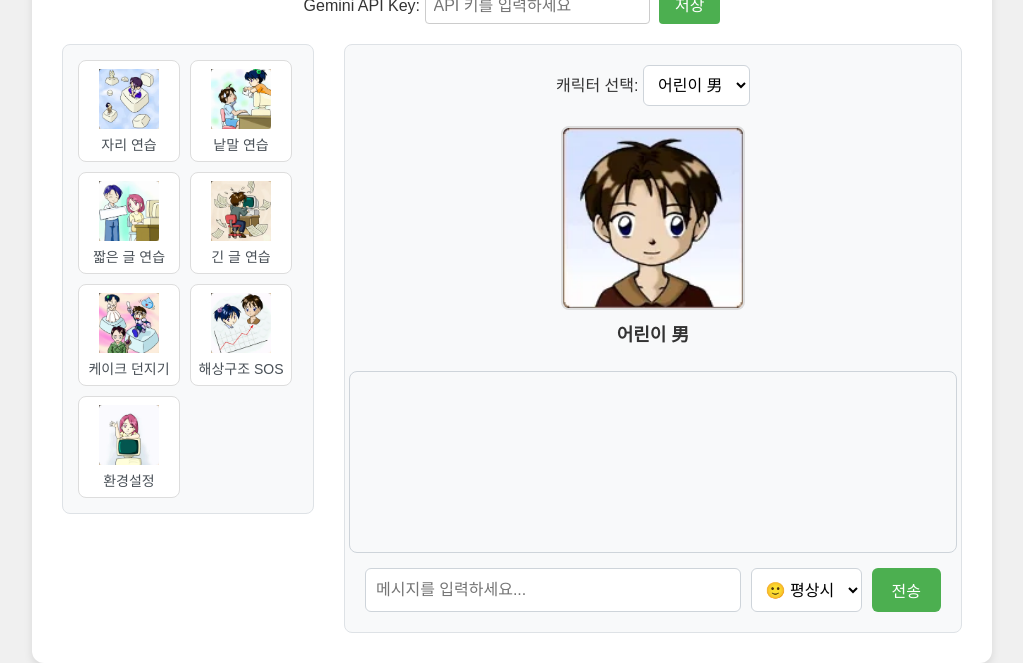
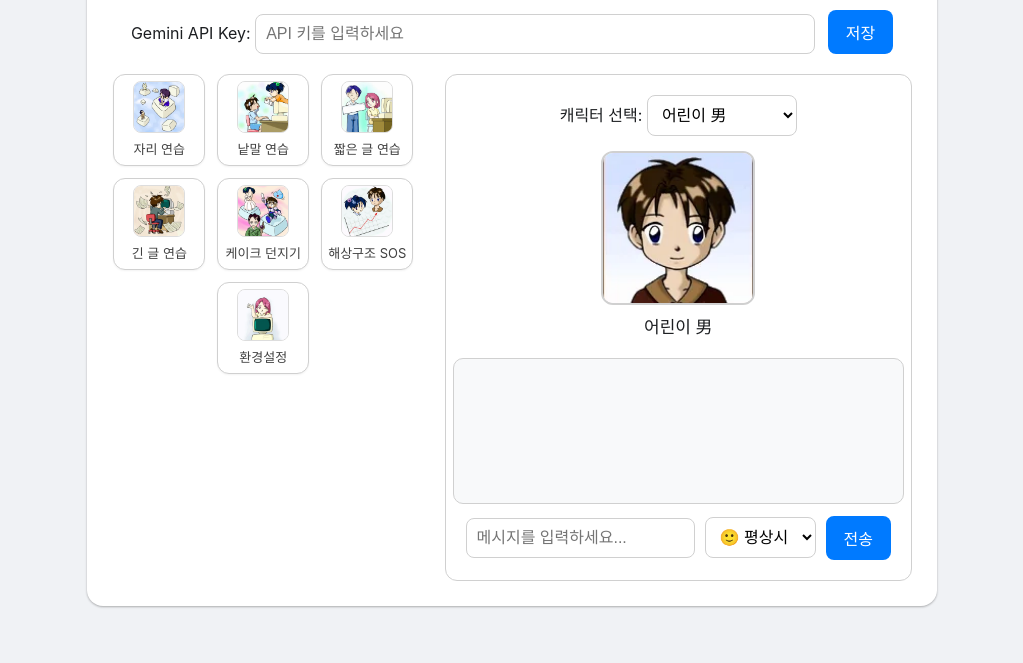
Before and after one commit to hwkims/hancom, a plain HTML site: page index.html in a window 1280 px wide. Shown: the part 143-806 px from the top of the page, without its empty margins (128-1151 px from the left). Drawn offline with Linux system fonts and the light colour scheme.

Commit message:
Update index.html

```diff
--- a/index.html
+++ b/index.html
@@ -5,105 +5,130 @@
     <meta name="viewport" content="width=device-width, initial-scale=1.0">
     <title>한컴타자연습 캐릭터 챗</title>
     <style>
-        /* CSS 스타일 (이전과 동일) */
+        /* CSS 스타일 (Apple 디자인, 반응형, 모바일 최적화) */
         body {
-            font-family: 'Nanum Gothic', sans-serif;
-            background-color: #f0f0f0;
+            font-family: -apple-system, BlinkMacSystemFont, 'Segoe UI', Roboto, Helvetica, Arial, sans-serif, 'Apple Color Emoji', 'Segoe UI Emoji', 'Segoe UI Symbol'; /* Apple 시스템 폰트 */
+            background-color: #f0f2f5;  /* 밝은 회색 배경 */
             display: flex;
             justify-content: center;
             align-items: center;
             min-height: 100vh;
             margin: 0;
-            color: #333;
+            color: #1c1e21; /* 어두운 회색 텍스트 */
         }
 
         .container {
             background-color: white;
-            padding: 30px;
-            border-radius: 12px;
-            box-shadow: 0 4px 8px rgba(0, 0, 0, 0.1);
-            width: 90%;
-            max-width: 900px;
+            padding: 25px; /* 패딩 조정 */
+            border-radius: 16px; /* 더 둥근 모서리 */
+            box-shadow: 0 1px 3px rgba(0, 0, 0, 0.1), 0 1px 2px rgba(0, 0, 0, 0.2); /* Apple 스타일 그림자 */
+            width: 95%;  /* 모바일 고려 */
+            max-width: 800px;
             display: flex;
             flex-direction: column;
         }
 
         h1 {
             text-align: center;
-            margin-bottom: 30px;
-            color: #4CAF50;
+            margin-bottom: 25px;
+            color: #007aff;  /* Apple 파란색 */
+            font-size: 24px; /* 제목 크기 */
+            font-weight: 600; /* 제목 굵기 */
         }
 
         .content-wrapper {
             display: flex;
-            justify-content: space-between;
+            flex-direction: column; /* 모바일에서는 세로로 */
+            align-items: stretch; /* 컨텐츠 늘이기 */
+        }
+
+        @media (min-width: 768px) { /* 태블릿/데스크탑 */
+            .content-wrapper {
+                flex-direction: row; /* 가로로 */
                 align-items: flex-start;
+            }
+            .menu {
+                margin-right: 30px; /* 메뉴 간격 */
+            }
         }
 
         .api-key-input {
             margin-bottom: 20px;
             text-align: center;
         }
+
         #api-key {
-          padding: 8px;
-          border-radius: 4px;
-          border: 1px solid #ccc;
+            padding: 10px;
+            border-radius: 8px;
+            border: 1px solid #d0d0d0;
             font-size: 16px;
-          margin-right: 5px;
+            margin-right: 8px;
+            width: 70%; /* 너비 조정 */
+            box-sizing: border-box; /* padding 포함 너비 */
         }
+
         #save-api-key {
-          padding: 8px 16px;
-            border-radius: 4px;
+            padding: 10px 18px;
+            border-radius: 8px;
             border: none;
-            background-color: #4CAF50;
+            background-color: #007aff;
             color: white;
             font-size: 16px;
             cursor: pointer;
+            transition: background-color 0.2s;
+        }
+
+        #save-api-key:hover {
+            background-color: #0066cc; /* 약간 어두운 파란색 */
+        }
+
+        /* 메뉴 스타일 */
+       .menu {
+            display: flex;
+            flex-wrap: wrap;
+            gap: 12px; /* 간격 넓힘 */
+            background-color: transparent; /* 배경 제거 */
+            padding: 0; /* 패딩 제거 */
+            border: none; /* 테두리 제거 */
+            margin-bottom: 20px; /* 메뉴 아래 간격 */
+            width: 100%; /* 너비 */
+            justify-content: center; /* 중앙 정렬 */
         }
 
 
-        /* 메뉴 스타일 */
-        .menu {
-            width: 220px;
-            margin-right: 30px;
-            display: flex;
-            flex-wrap: wrap;
-            gap: 10px;
-            background-color: #f8f9fa;
-            padding: 15px;
-            border-radius: 8px;
-            border: 1px solid #dee2e6;
-        }
-
         .menu-item {
-            width: 100px;
-            height: 100px;
+            width: 90px;
+            height: 90px;
             display: flex;
             flex-direction: column;
             align-items: center;
             justify-content: center;
             text-align: center;
-            border: 1px solid #ddd;
-            border-radius: 8px;
+            border: 1px solid #d0d0d0; /* 더 밝은 테두리 */
+            border-radius: 12px; /* 더 둥근 모서리 */
             cursor: pointer;
-            transition: background-color 0.2s, box-shadow 0.2s;
+            transition: transform 0.1s, box-shadow 0.2s; /* 부드러운 효과 */
             background-color: white;
+            box-shadow: 0 1px 2px rgba(0,0,0,0.05);
         }
 
+
         .menu-item:hover {
-            background-color: #e9ecef;
-            box-shadow: 0 2px 4px rgba(0, 0, 0, 0.1);
+            transform: translateY(-2px); /* 위로 살짝 이동 */
+            box-shadow: 0 2px 6px rgba(0, 0, 0, 0.1); /* 그림자 강화 */
         }
 
         .menu-item img {
-            width: 60px;
-            height: 60px;
-            margin-bottom: 5px;
+            width: 50px;
+            height: 50px;
+            margin-bottom: 6px;
+             border: 1px solid #ddd;  /* 이미지 테두리 */
+            border-radius: 8px;       /* 이미지 둥근 모서리 */
         }
 
         .menu-item .menu-name {
-            font-size: 14px;
-            color: #495057;
+            font-size: 13px; /* 글꼴 크기 */
+            color: #404040;
         }
 
         .chat-container {
@@ -111,66 +136,68 @@
             display: flex;
             flex-direction: column;
             align-items: center;
-            background-color: #f8f9fa;
-            border-radius: 8px;
+            background-color: white;
+            border-radius: 12px;
             padding: 20px;
-            border: 1px solid #dee2e6;
+            border: 1px solid #d0d0d0;
         }
 
         .character-select {
-            margin-bottom: 20px;
+            margin-bottom: 15px; /* 여백 줄임 */
             text-align: center;
         }
 
         #character-dropdown {
             padding: 10px;
-            border-radius: 6px;
-            border: 1px solid #ced4da;
+            border-radius: 8px;
+            border: 1px solid #d0d0d0;
             font-size: 16px;
             background-color: white;
+            width: auto; /* 너비 자동 */
+            min-width: 150px; /* 최소 너비 */
         }
 
         .character-display {
             display: flex;
             flex-direction: column;
             align-items: center;
-            margin-bottom: 25px;
+            margin-bottom: 20px;
         }
 
         #character-image {
-            width: 180px;
-            height: 180px;
-            border: 2px solid #ddd;
-            border-radius: 8px;
-            margin-bottom: 10px;
+            width: 150px;
+            height: 150px;
+            border: 2px solid #d0d0d0;
+            border-radius: 12px; /* 둥글게 */
+            margin-bottom: 8px;
             background-color: white;
+             object-fit: cover;  /* 이미지 비율 유지, 꽉 채우기 */
         }
 
         #character-name {
-            font-size: 18px;
-            font-weight: bold;
+            font-size: 17px;
+            font-weight: 500; /* 약간 굵게 */
         }
-
         .chat-messages {
-            border: 1px solid #ced4da;
-            border-radius: 8px;
-            padding: 15px;
-            margin-bottom: 15px;
+            border: 1px solid #d0d0d0;
+            border-radius: 10px;
+            padding: 12px;
+            margin-bottom: 12px;
             width: 100%;
-            min-height: 150px;
+            min-height: 120px; /* 최소 높이 */
             overflow-y: auto;
             background-color: #f8f9fa;
         }
 
         .chat-message {
-            margin-bottom: 8px;
+            margin-bottom: 7px; /* 간격 */
             padding: 8px 12px;
-            border-radius: 6px;
+            border-radius: 10px; /* 둥글게 */
             word-wrap: break-word;
         }
 
         .user-message {
-            background-color: #e2f0ff;
+            background-color: #e4f0ff; /* 연한 파란색 */
             color: #004085;
             text-align: right;
             margin-left: auto;
@@ -178,7 +205,7 @@
         }
 
         .bot-message {
-            background-color: #d4edda;
+            background-color: #d4edda;  /* 연한 초록색 */
             color: #155724;
             margin-right: auto;
             border: 1px solid #c3e6cb;
@@ -188,39 +215,41 @@
             display: flex;
             gap: 10px;
             width: 100%;
+            align-items: center; /* 세로 중앙 정렬 */
         }
 
         #user-message {
             flex-grow: 1;
             padding: 10px;
-            border-radius: 6px;
-            border: 1px solid #ced4da;
+            border-radius: 8px;
+            border: 1px solid #d0d0d0;
             font-size: 16px;
             background-color: white;
         }
 
         #emotion-dropdown {
              padding: 10px;
-            border-radius: 6px;
-            border: 1px solid #ced4da;
+            border-radius: 8px;
+            border: 1px solid #d0d0d0;
             font-size: 16px;
             background-color: white;
+            width: auto; /* 너비 자동 */
         }
 
         #send-button {
-            padding: 10px 20px;
-            border-radius: 6px;
+            padding: 10px 18px;
+            border-radius: 8px;
             border: none;
-            background-color: #4CAF50;
+            background-color: #007aff;
             color: white;
             font-size: 16px;
             cursor: pointer;
             transition: background-color 0.2s;
+            white-space: nowrap; /* 버튼 텍스트 줄바꿈 방지 */
         }
         #send-button:hover {
-            background-color: #45a049;
+            background-color: #0066cc;
         }
-
 
           /* 연습/게임 화면 스타일 */
         .practice-area, .game-area {
@@ -266,16 +295,16 @@
 
         /* 로딩 메시지 */
         .loading-message {
-            display: none;  /* 초기에는 숨김 */
-            position: fixed; /* 화면 중앙 고정 */
+            display: none;
+            position: fixed;
             top: 50%;
             left: 50%;
             transform: translate(-50%, -50%);
-            background-color: rgba(0, 0, 0, 0.7); /* 반투명 배경 */
+            background-color: rgba(0, 0, 0, 0.7);
             color: white;
             padding: 20px;
             border-radius: 8px;
-            z-index: 1000; /* 다른 요소 위에 표시 */
+            z-index: 1000;
         }
     </style>
 </head>
@@ -406,15 +435,16 @@
         let currentMenuId = null;
         let practiceInterval = null;
 
-        // 캐릭터 정보 (이미지 경로 포함)
+        // 캐릭터 정보 (이미지 경로 포함, 폴더 구조 반영)
         const CHARACTERS = {
             0: { name: "어린이 男", normal: "1/1.webp", positive: "1/1_positive.webp", negative: "1/1_negative.webp" },
             1: { name: "어린이 女", normal: "1/2.webp", positive: "1/2_positive.webp", negative: "1/2_negative.webp" },
-            2: { name: "청소년 男", normal: "1/3.webp", positive: "1/3_positive.webp", negative: "1/3_negative.webp" },
-            3: { name: "청소년 女", normal: "1/4.webp", positive: "1/4_positive.webp", negative: "1/4_negative.webp" },
-            4: { name: "중년 男", normal: "1/5.webp", positive: "1/5_positive.webp", negative: "1/5_negative.webp" },
-            5: { name: "중년 女", normal: "1/6.webp", positive: "1/6_positive.webp", negative: "1/6_negative.webp" },
+            2: { name: "청소년 男", normal: "2/3.webp", positive: "2/3_positive.webp", negative: "2/3_negative.webp" },
+            3: { name: "청소년 女", normal: "2/4.webp", positive: "2/4_positive.webp", negative: "2/4_negative.webp" },
+            4: { name: "중년 男", normal: "3/5.webp", positive: "3/5_positive.webp", negative: "3/5_negative.webp" },
+            5: { name: "중년 女", normal: "3/6.webp", positive: "3/6_positive.webp", negative: "3/6_negative.webp" },
         };
+
         //연습 컨텐츠
         const PRACTICE_CONTENT = {
             "a": () => "".join(Array.from({length: 20}, () => "ㄱㄴㄷㄹㅁㅂㅅㅇㅈㅊㅋㅌㅍㅎㅏㅑㅓㅕㅗㅛㅜㅠㅡㅣ1234567890-=!@#$%^&*()_+"[Math.floor(Math.random() * 36)])),
@@ -515,24 +545,41 @@
                 console.error("Character not found for index:", characterIndex);
                 return;
             }
+
             let imagePath = character.normal; // 기본 이미지
 
-            // 감정에 따른 이미지 변경, 어린이 女 예외처리
-            if (character.name === "어린이 女") {
+            // 감정, 캐릭터에 따른 이미지 변경
+            if (character.name === "어린이 女") { // 어린이 여자 예외처리
                  if (emotion === 'positive' && character.negative) {
-                    imagePath = character.negative;
+                    imagePath = character.negative;  // 부정적 이미지가 positive
                 } else if (emotion === 'negative' && character.positive) {
-                    imagePath = character.positive;
-                }
-            } else { //어린이 여자 아니면
-                if (emotion === 'positive' && character.positive) {
-                    imagePath = character.positive;
-                } else if (emotion === 'negative' && character.negative) {
-                    imagePath = character.negative;
-                }
+                    imagePath = character.positive; // 긍정적 이미지가 negative
                 }
 
+            } else { // 다른 캐릭터
+                // 1, 2, 3 폴더 사용.
+                const folderNum = Math.floor(characterIndex / 6) + 1; // 0,1 -> 1;  2,3 -> 2; 4,5 ->3
+                const fileNum = (characterIndex % 6) + 1;
+
+                if (emotion === 'positive') {
+                    imagePath = `${folderNum}/${fileNum}_positive.webp`;
+                } else if (emotion === 'negative') {
+                    imagePath = `${folderNum}/${fileNum}_negative.webp`;
+                } else {
+                    imagePath = `${folderNum}/${fileNum}.webp`; //normal
+                }
+
+                // 이미지 파일 존재 확인 (fallback)
+                const img = new Image();
+                img.onload = () => { //이미지 있으면
                     characterImage.src = imagePath;
+                }
+                img.onerror = () => { //이미지 없으면
+                    characterImage.src = character.normal; // normal
+                }
+                img.src = imagePath; // src 설정해서 확인 시작.
+            }
+
             characterNameDisplay.textContent = character.name;
         }
 
@@ -777,15 +824,15 @@
 
               const characterIndex = characterDropdown.value;
               updateCharacterDisplay(characterIndex, "normal");
-              startPractice(currentMenuId);
+              startPractice(currentMenuId); // 다음 연습 시작
             }
-          }, 1000);
+          }, 1000); // 1초마다 업데이트
         }
 
         // --- 게임 관련 함수 (TODO) ---
         async function startGame(menuId) {
-            practiceArea.classList.remove('active');
-            chatMessages.innerHTML = '';
+          practiceArea.classList.remove('active'); // 연습 영역 숨김
+          chatMessages.innerHTML = '';          // 대화 내용 초기화
 
           // TODO: 게임 UI 및 로직 구현 (자리 연습, 낱말 연습과 유사하게)
           if (menuId === 'e'){
@@ -794,7 +841,7 @@
               gameContent.textContent = GAME_CONTENT.f();
           }
 
-            gameArea.classList.add('active');
+          gameArea.classList.add('active');       // 게임 영역 표시
         }
 
         loadApiKey();       // 페이지 로드 시 API 키 불러오기
```
Lines whose indentation alone changed are shown as unchanged.
